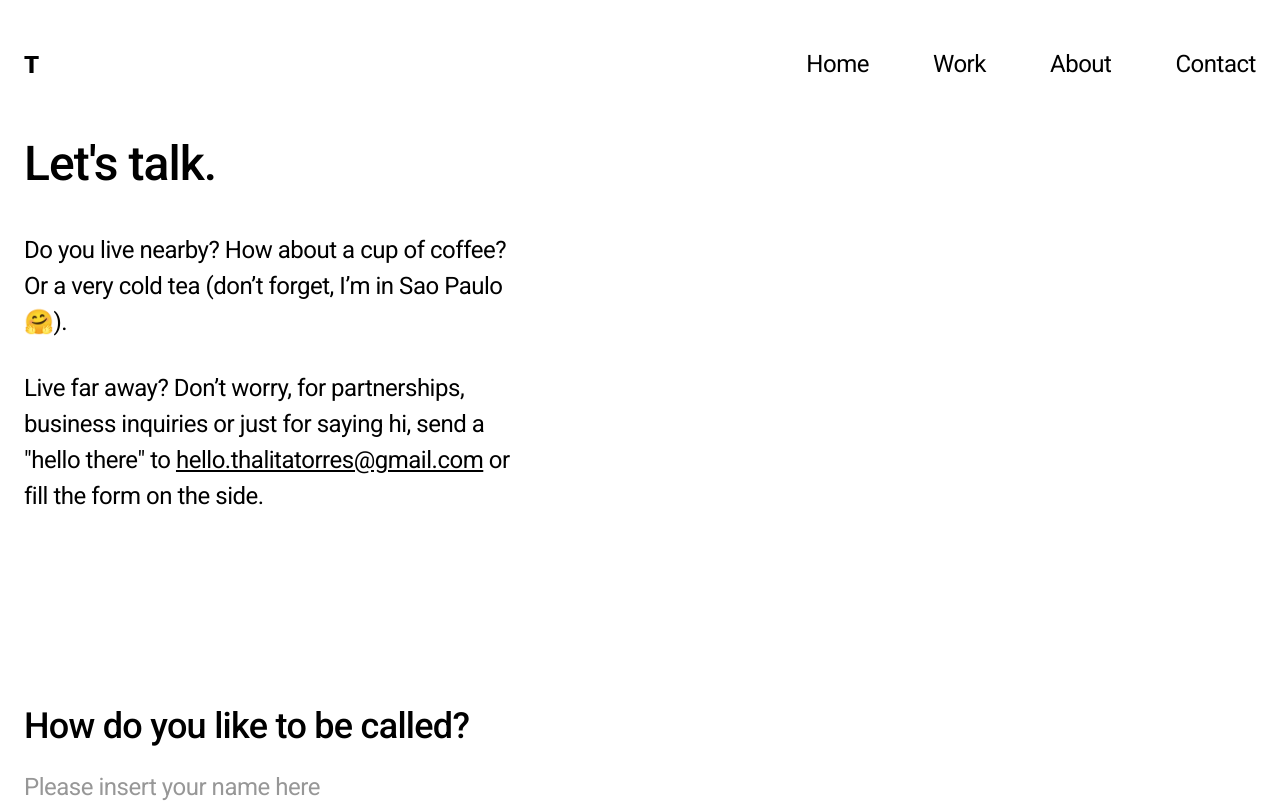
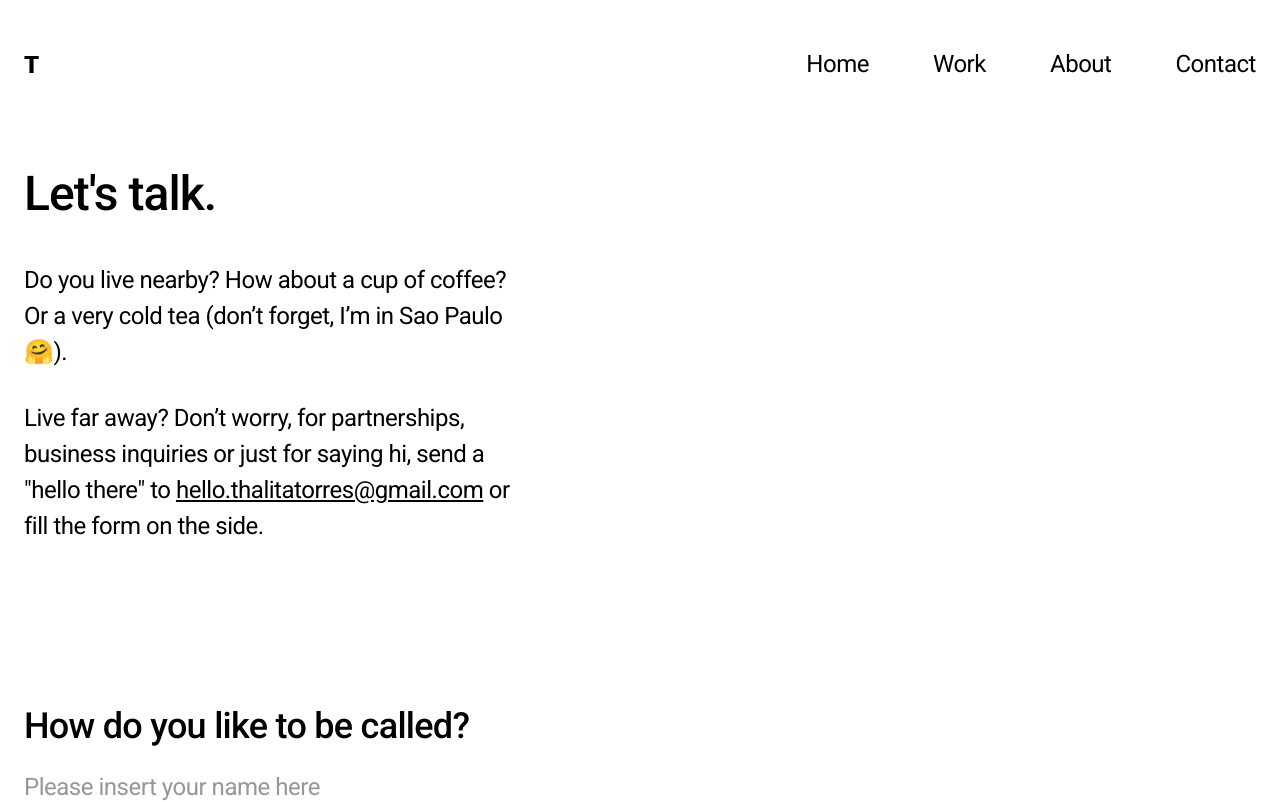
Before and after one commit to jadsonsantos/thalita-torres, a Next.js app: page /contact in a window 1280 px wide. Shown: the top 802 px of the page. Built offline with nearby package versions, Linux system fonts and the light colour scheme.

Commit message:
adds new class

```diff
--- a/components/Introduction.js
+++ b/components/Introduction.js
@@ -3,7 +3,7 @@ import Link from './Link'
 
 const Introduction = () => (
   <section className={styles.introduction}>
-    <div className="container">
+    <div className={`container ${styles.introduction__container}`}>
       <h1 className={`title ${styles.introduction__title}`}>Let's talk.</h1>
       <p className={`paragraph ${styles.introduction__text}`}>
         Do you live nearby? How about a cup of coffee? Or a very cold tea (don’t
```
